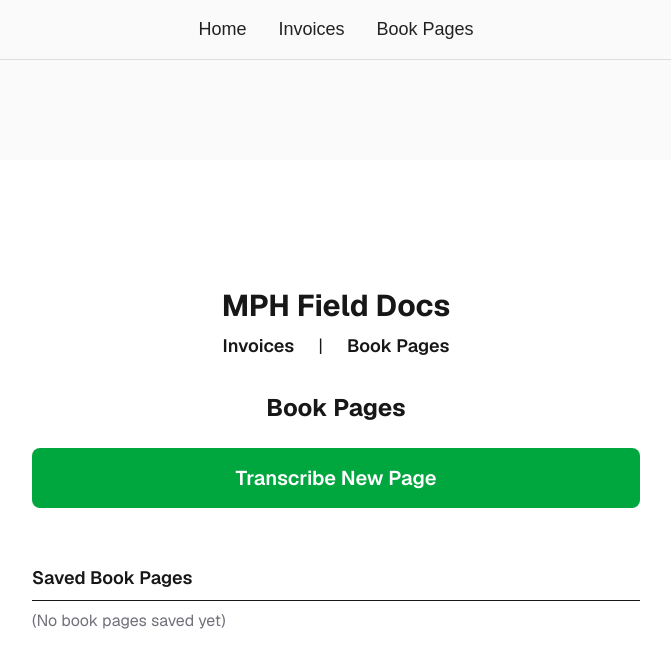
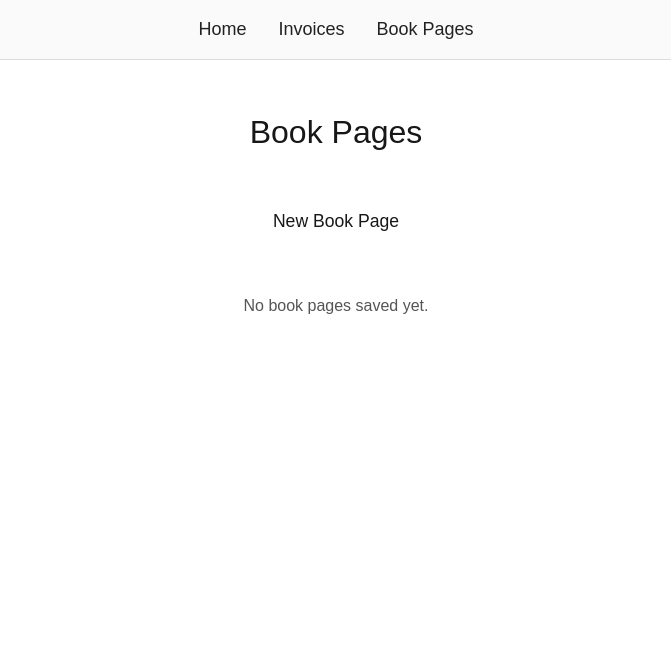
Before and after one commit to hirschem/mph-field-docs-mvp, a Next.js app: page /book-pages in a window 1280 px wide. Shown: the top 668 px of the page, without its empty margins (304-975 px from the left). Built offline with nearby package versions, Linux system fonts and the light colour scheme.

Commit message:
book pages workspace

```diff
--- a/app/book-pages/page.tsx
+++ b/app/book-pages/page.tsx
@@ -1,25 +1,13 @@
 export default function BookPages() {
   return (
-    <div className="flex min-h-screen items-center justify-center bg-zinc-50 font-sans">
-      <main className="flex flex-col items-center w-full max-w-2xl py-32 px-8 bg-white">
-        <nav className="mb-8 w-full flex flex-col items-center">
-          <h1 className="text-3xl font-bold mb-2">MPH Field Docs</h1>
-          <div className="flex gap-6 text-lg">
-            <a href="/invoices" className="font-semibold">Invoices</a>
-            <span>|</span>
-            <a href="/book-pages" className="font-semibold">Book Pages</a>
-          </div>
-        </nav>
-        <h2 className="text-2xl font-bold mb-6">Book Pages</h2>
-        <a href="/book-pages/new" className="mb-6 w-full">
-          <button className="w-full py-4 text-xl bg-green-600 text-white rounded-lg font-semibold">Transcribe New Page</button>
-        </a>
-        <div className="w-full mt-8">
-          <h3 className="text-lg font-semibold mb-2">Saved Book Pages</h3>
-          <hr className="mb-2" />
-          <p className="text-zinc-500">(No book pages saved yet)</p>
-        </div>
-      </main>
+    <div style={{ display: 'flex', flexDirection: 'column', alignItems: 'center', marginTop: '48px' }}>
+      <h1 style={{ fontSize: '2rem', marginBottom: '32px' }}>Book Pages</h1>
+      <a href="/book-pages/new" style={{ width: '100%', maxWidth: '400px', marginBottom: '24px' }}>
+        <button style={{ width: '100%', padding: '20px', fontSize: '1.1rem' }}>New Book Page</button>
+      </a>
+      <div style={{ marginTop: '16px', fontSize: '1rem', color: '#555' }}>
+        No book pages saved yet.
+      </div>
     </div>
   );
 }
```
